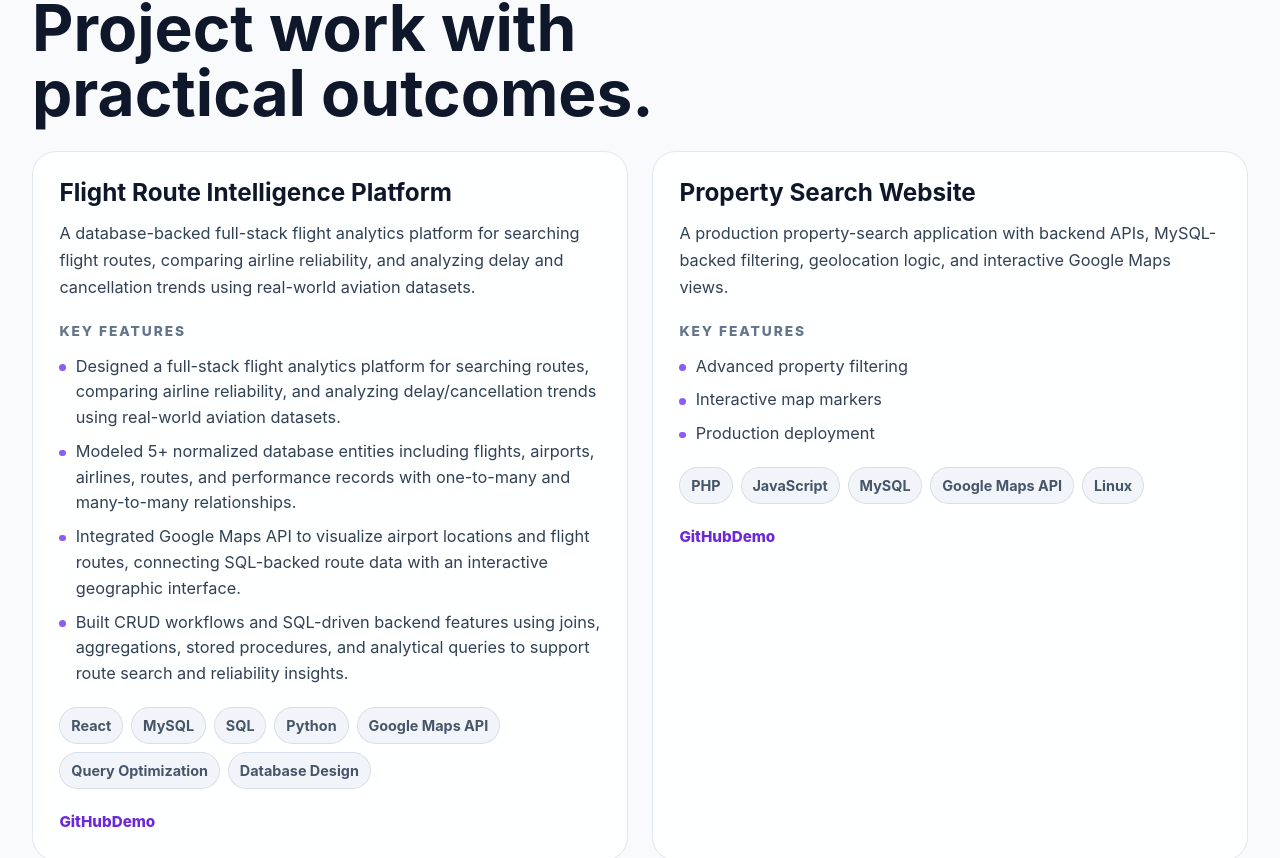
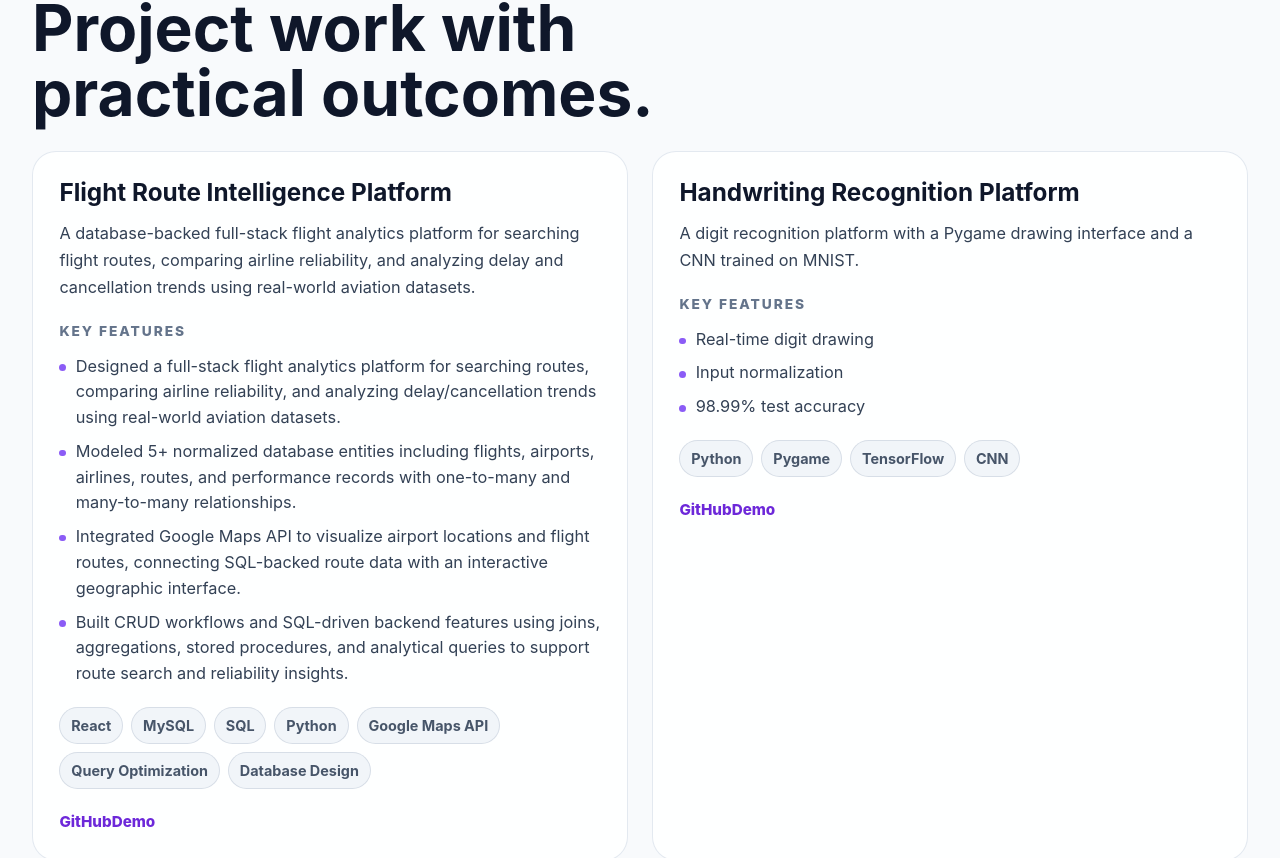
Before and after one commit to Chuck0816/portfolio-site, a React (Vite) app: page / in a window 1280 px wide. Shown: the part 2910-3768 px from the top of the page. Built offline with nearby package versions, Linux system fonts and the light colour scheme.

Commit message:
Remove Property Search Website from portfolio
Removed 'Property Search Website' entry from portfolio.

```diff
--- a/src/data/portfolio.js
+++ b/src/data/portfolio.js
@@ -91,15 +91,6 @@ export const projects = [
     demo: "https://your-demo-link.com",
   },
   {
-    name: "Property Search Website",
-    description:
-      "A production property-search application with backend APIs, MySQL-backed filtering, geolocation logic, and interactive Google Maps views.",
-    stack: ["PHP", "JavaScript", "MySQL", "Google Maps API", "Linux"],
-    features: ["Advanced property filtering", "Interactive map markers", "Production deployment"],
-    github: "https://github.com/Chuck0816",
-    demo: "https://chuck.calisearch.org/",
-  },
-  {
     name: "Handwriting Recognition Platform",
     description:
       "A digit recognition platform with a Pygame drawing interface and a CNN trained on MNIST.",
```
